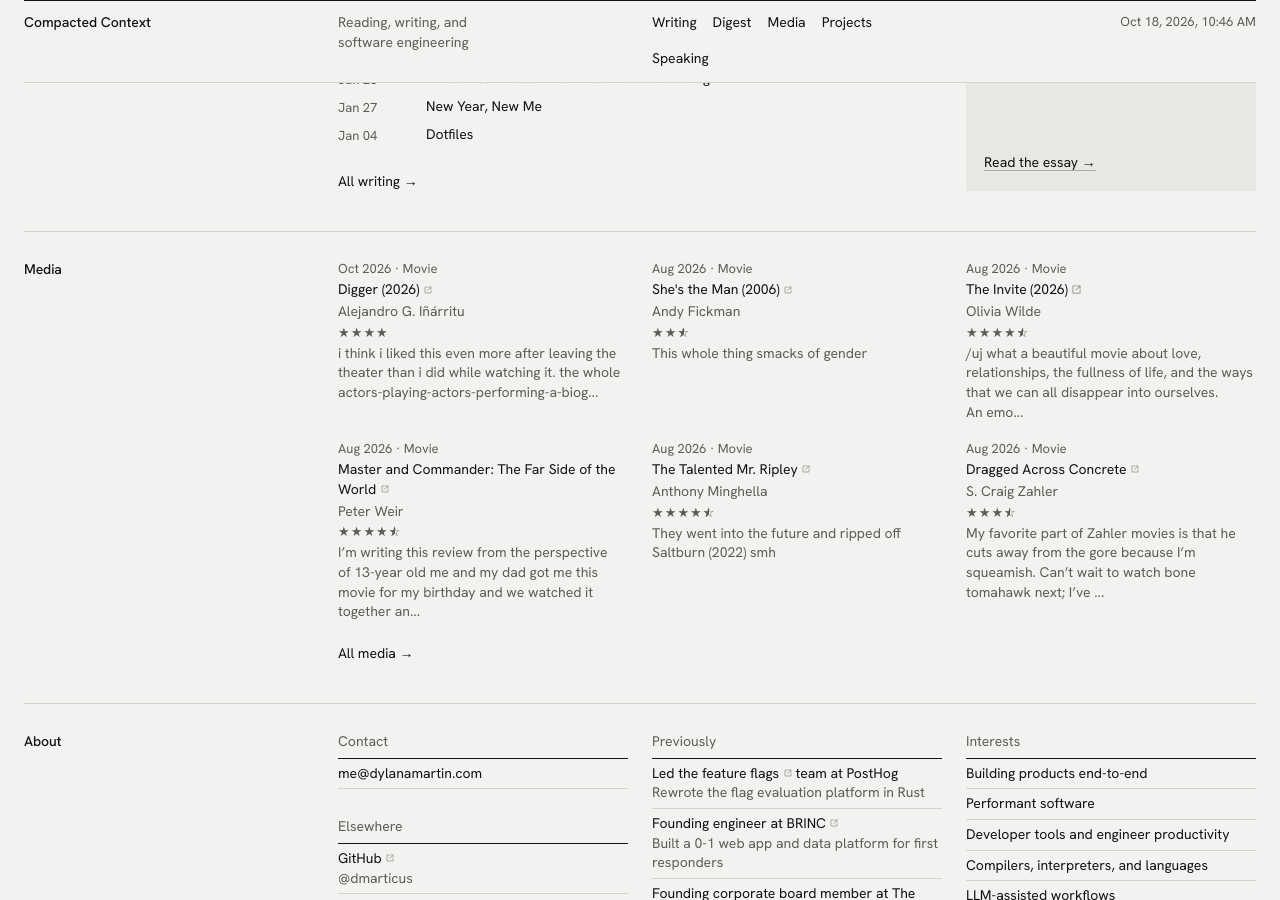
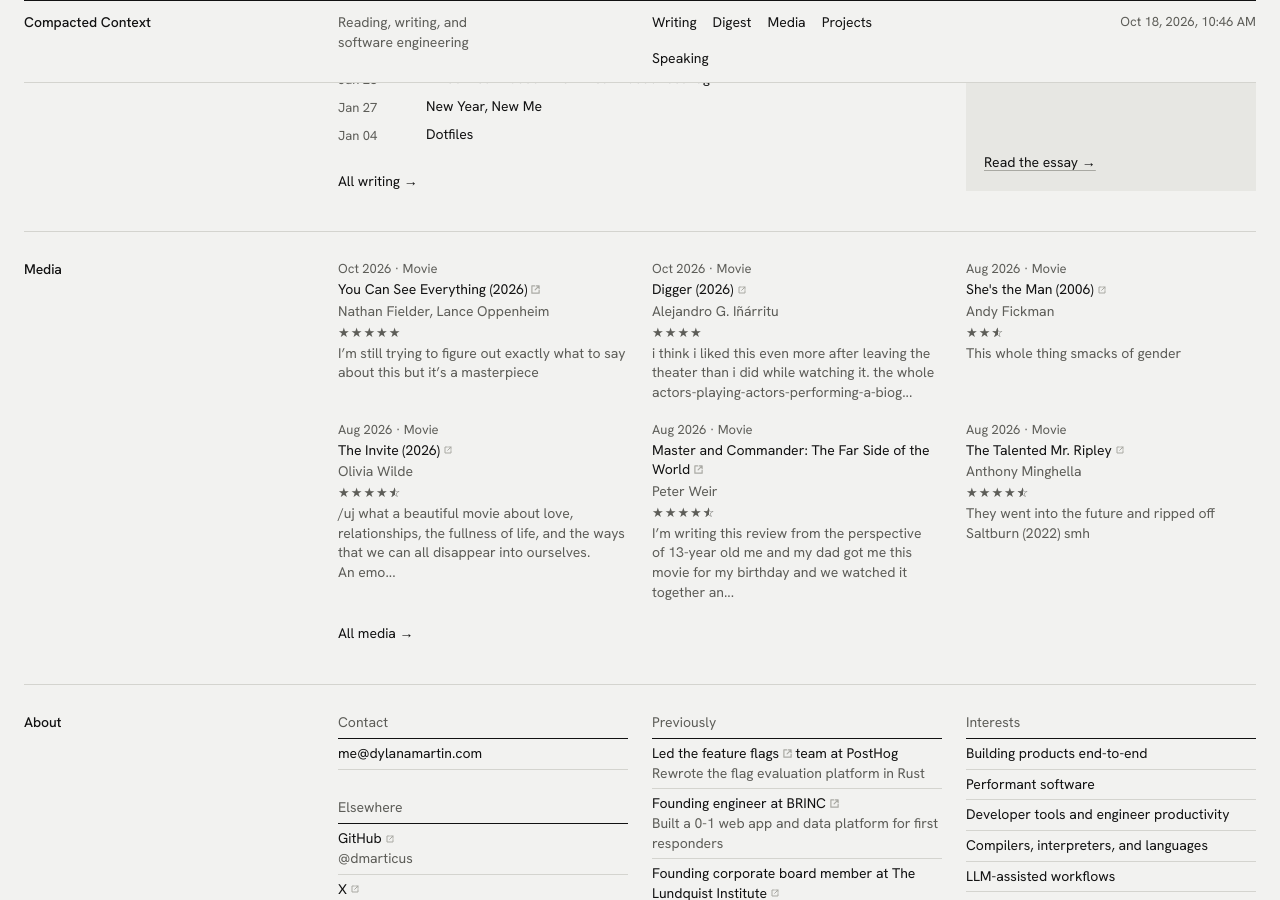
Before and after one commit to dmarticus/dmarticus.github.io, a Jekyll site: the page built from index.html, in a window 1280 px wide and 900 px high, scrolled down 473 px. Built offline with Jekyll 4.4.1, drawn with Linux system fonts in a browser that asks for light colours.

Commit message:
Letterboxd: 1 new entries
You Can See Everything

```diff
--- a/_data/log.yml
+++ b/_data/log.yml
@@ -2689,3 +2689,11 @@
     it’s loud, stressful, overwhelming, and was super enjoyable without necessarily being “fun”. loved it.
   letterboxd: https://letterboxd.com/dmarticus/film/digger-2026/
   spoilers: true
+- date: '2026-10-18'
+  type: movie
+  title: You Can See Everything
+  year: 2026
+  creator: Nathan Fielder, Lance Oppenheim
+  rating: 5.0
+  note: I’m still trying to figure out exactly what to say about this but it’s a masterpiece
+  letterboxd: https://letterboxd.com/dmarticus/film/you-can-see-everything/
```
